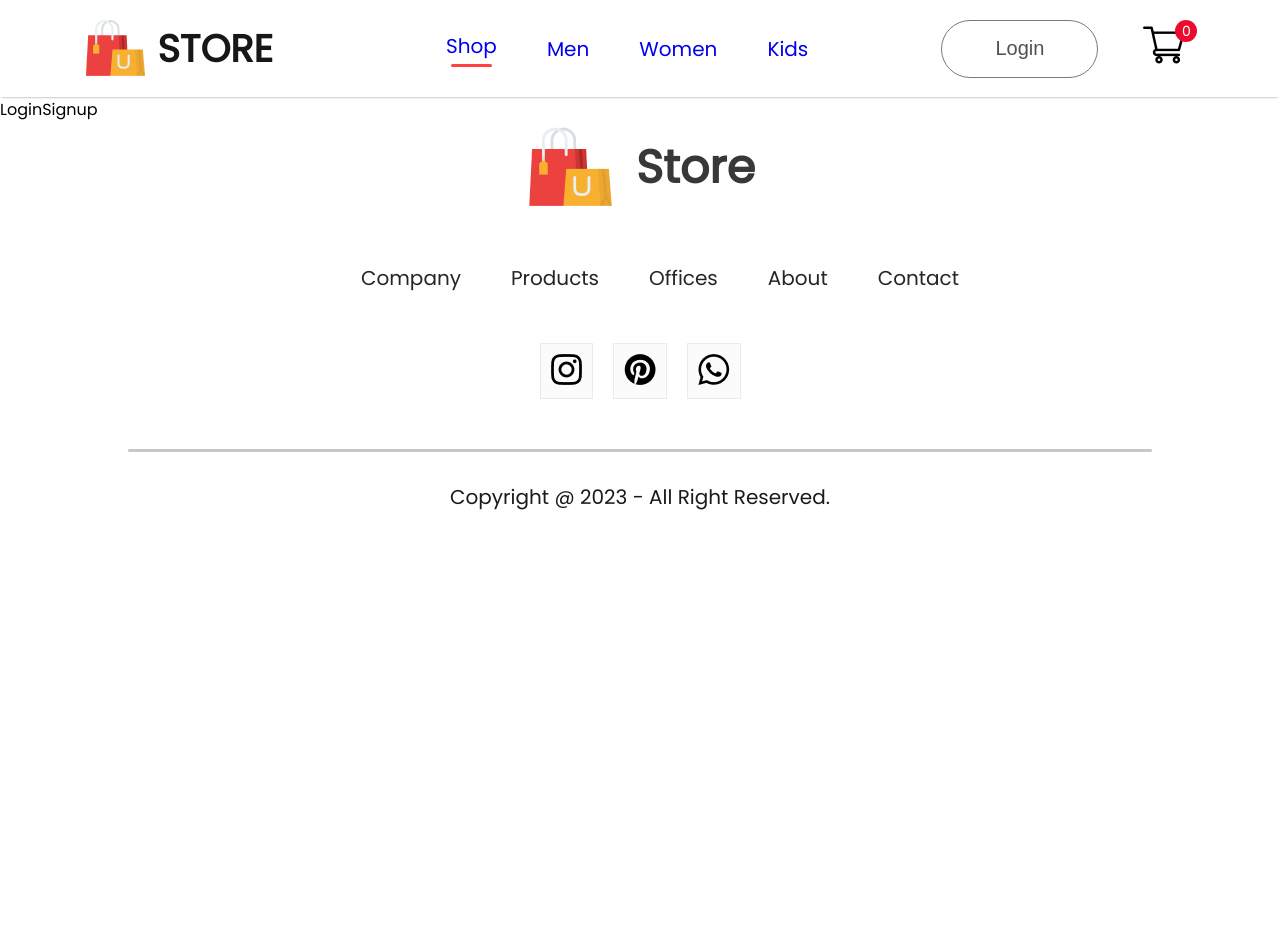
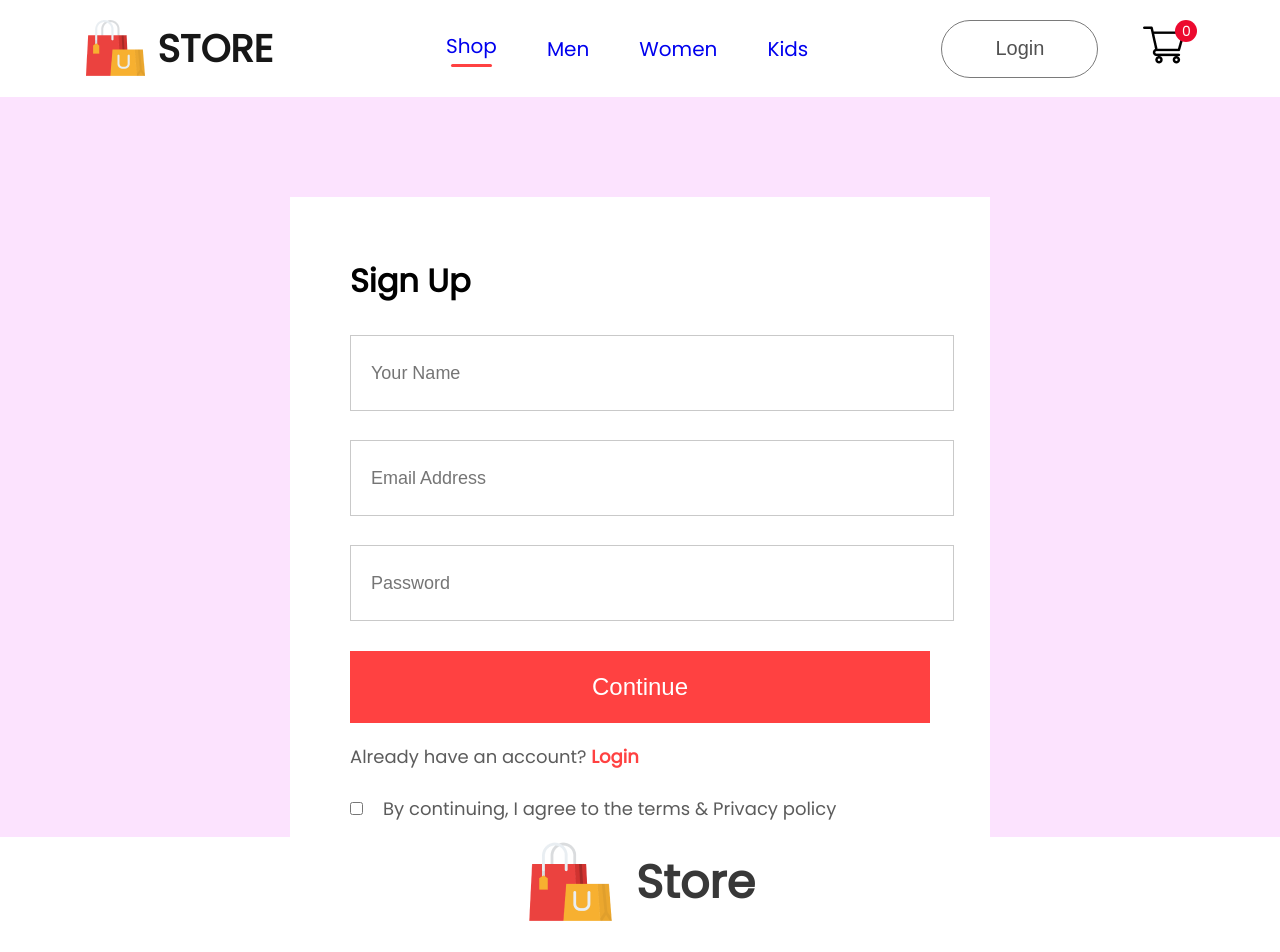
Before and after one commit to AnastasiiaYurchenko/online-store, a React (Create React App) app: page /online-store/login in a window 1280 px wide. Shown: the top 952 px of the page. Before the commit the page ends 800 px from the top, so only its background shows below. Built offline with nearby package versions, Linux system fonts and the light colour scheme.

Commit message:
add sign up markup, styles

```diff
--- /dev/null
+++ b/src/pages/CSS/LoginSignup.css
@@ -0,0 +1,70 @@
+.loginsignup{
+    width: 100%;
+    height: 80vh;
+    background: #fce3fe;
+    padding-top: 100px;
+}
+
+
+.loginsignup-container{
+    width: 580px;
+    height: 600px;
+    background: #fff;
+    margin: auto;
+    padding: 40px 60px;
+}
+
+.loginsignup-container h1{
+    margin: 20px 0px;
+}
+
+.loginsignup-fields{
+    display: flex;
+    flex-direction: column;
+    gap: 29px;
+    margin-top: 30px;
+}
+
+.loginsignup-fields input{
+    height: 72px;
+    width: 100%;
+    padding-left: 20px;
+    border: 1px solid #c9c9c9;
+    outline: none;
+    color: #5c5c5c;
+    font-size: 18px;
+}
+
+.loginsignup-container button{
+    width: 580px;
+    height: 72px;
+    color: #fff;
+    background: #ff4141;
+    margin-top: 30px;
+    border: none;
+    font-size: 24px;
+    font-weight: 500;
+    cursor: pointer;
+}
+
+.loginsignup-login{
+    margin-top: 20px;
+    color: #5c5c5c;
+    font-size: 18px;
+    font-weight: 500;
+}
+
+.loginsignup-login span{
+    color: #ff4141;
+    font-weight: 600;
+}
+
+.loginsignup-agree{
+   display: flex;
+   align-items: center;
+   margin-top: 25px;
+   gap: 20px;
+   color: #5c5c5c;
+   font-size: 18px;
+   font-weight: 500;
+}
--- a/src/pages/LoginSignup.jsx
+++ b/src/pages/LoginSignup.jsx
@@ -1,8 +1,24 @@
-import React from 'react'
+import React from 'react';
+import '../pages/CSS/LoginSignup.css';
 
 const LoginSignup = () => {
   return (
-    <div>LoginSignup</div>
+    <div className='loginsignup'>
+      <div className="loginsignup-container">
+        <h1>Sign Up</h1>
+        <div className="loginsignup-fields">
+          <input type="text" placeholder='Your Name'/>
+          <input type="email" placeholder='Email Address' />
+          <input type="password" placeholder='Password'/>
+        </div>
+        <button>Continue</button>
+        <p className="loginsignup-login">Already have an account? <span>Login</span></p>
+        <div className="loginsignup-agree">
+          <input type="checkbox" name="" id="" />
+          <p>By continuing, I agree to the terms & Privacy policy</p>
+        </div>
+      </div>
+    </div>
   )
 }
 
```
